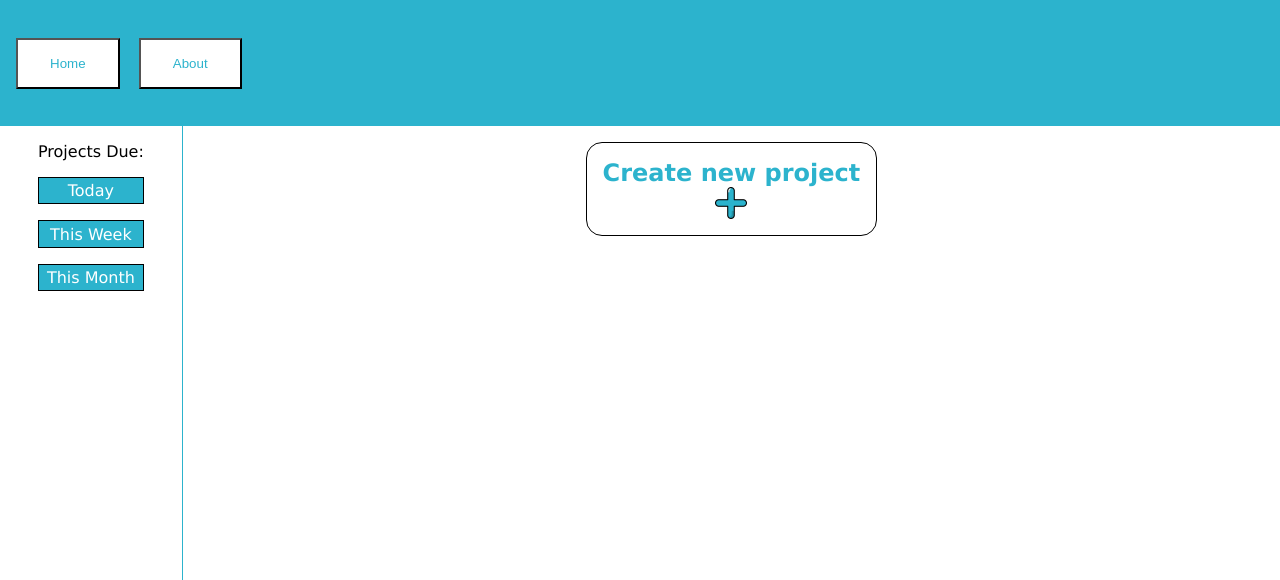
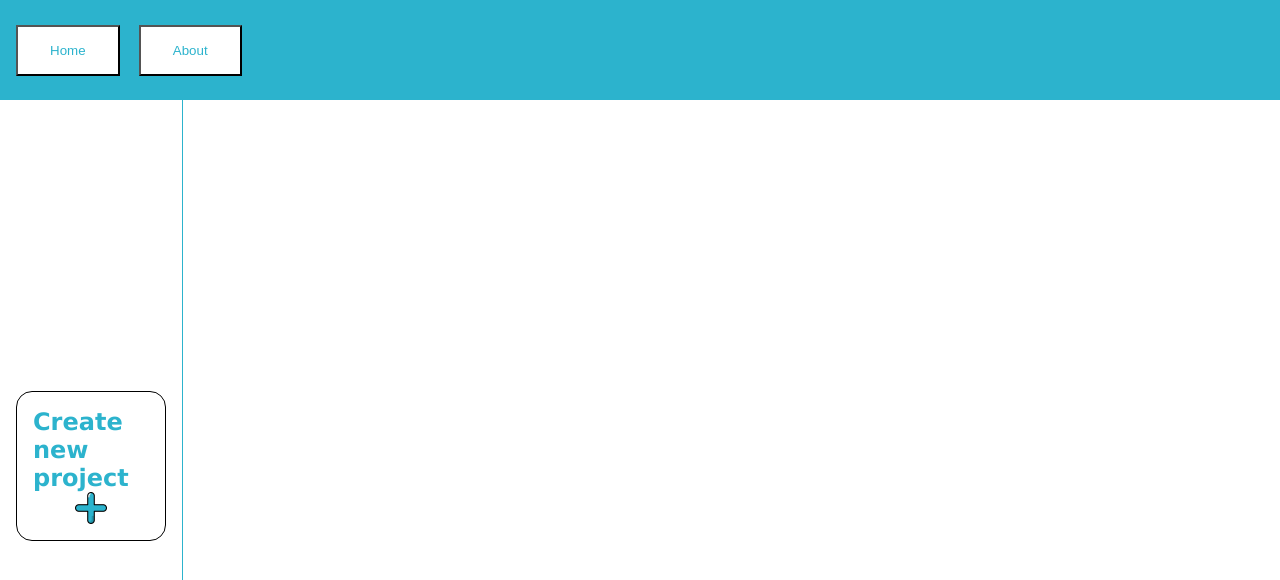
Before and after one commit to m-queszel/todo-list, a website built with webpack: page src/template.html in a window 1280 px wide. Shown: the top 580 px of the page. Built offline with nearby package versions, Linux system fonts and the light colour scheme.

Commit message:
reformatted sidebar to have create project/task button. Also added functionality to Home and About header buttons.

```diff
--- a/src/buttonHandler.js
+++ b/src/buttonHandler.js
@@ -10,11 +10,30 @@ export default function buttonHandler() {
   const projectNameInput = document.querySelector("#project-name-input");
   const errorMsg = document.createElement("p");
   const projectEndDate = document.querySelector("#project-end-date");
+  const aboutPage = document.querySelector(".about");
+  const homePage = document.querySelector(".home");
+  const mainContainer = document.querySelector("#content");
+  const sidebar = document.querySelector(".sidebar");
+  const defaultCard = document.querySelector("#default-card");
 
   closeButton.addEventListener("click", () => {
     projectNameInput.value = "";
     dialog.close();
   })
+
+  aboutPage.addEventListener("click", () => {
+    mainContainer.innerHTML = "";
+    sidebar.innerHTML = "";
+  })
+
+  homePage.addEventListener("click", () => {
+    mainContainer.innerHTML = "";
+    initializeHomepage();
+    sidebar.appendChild(defaultCard);
+
+  })
+
+
 
   submitButton.addEventListener("click", (event) => {
     event.preventDefault();
@@ -34,16 +53,14 @@ export default function buttonHandler() {
     const noName = projectName.trim() === "";
 
     if (duplication || noName) {
-
+      if (errorMsg.parentNode) {
+        errorMsg.parentNode.removeChild(errorMsg);
+      }
       errorMsg.style.color = "red";
-      errorMsg.style.fontSize = "12";
-
-      if (duplication) {
-        errorMsg.textContent = "Cannot create duplicate projects";
-      }
-      else {
-        errorMsg.textContent = "Please input at least 1 character";
-      }
+      errorMsg.style.fontSize = "12px";
+      errorMsg.textContent = duplication
+        ? "Cannot create duplicate projects"
+        : "Please input at least 1 character";
       dialog.appendChild(errorMsg);
       projectNameInput.value = "";
       initializeHomepage();
@@ -85,4 +102,6 @@ export default function buttonHandler() {
       initializeHomepage();
     }
   });
+
+
 }
--- a/src/homePage.js
+++ b/src/homePage.js
@@ -1,4 +1,3 @@
-
 export default function initializeHomepage() {
 
 
@@ -9,21 +8,6 @@ export default function initializeHomepage() {
 
 
   const sidebar = document.querySelector("#sidebar");
-  sidebar.innerHTML = "";
-  const sidebarOptions = document.createElement("ul");
-  sidebarOptions.setAttribute("class", "sidebarOptions");
-  const sidebarToday = document.createElement("li");
-  sidebarToday.textContent = "Today";
-  const sidebarWeek = document.createElement("li");
-  sidebarWeek.textContent = "This Week"
-  const sidebarMonth = document.createElement("li");
-  sidebarMonth.textContent = "This Month";
-  sidebarOptions.textContent = "Projects Due:";
-  sidebarOptions.appendChild(sidebarToday);
-  sidebarOptions.appendChild(sidebarWeek);
-  sidebarOptions.appendChild(sidebarMonth);
-  sidebar.appendChild(sidebarOptions);
-
 
   const projectContainer = document.createElement("div");
 
@@ -56,7 +40,10 @@ export default function initializeHomepage() {
     card.appendChild(removeProject);
     projectContainer.appendChild(card);
   })
-
+  const defaultCard = document.querySelector("#default-card");
+  if (defaultCard) {
+    sidebar.appendChild(defaultCard);
+  }
   mainContainer.appendChild(projectContainer);
 
 }
--- a/src/styles.css
+++ b/src/styles.css
@@ -9,6 +9,7 @@ body {
   display: grid;
   grid-template-columns: 1fr 6fr;
   grid-template-rows: 1fr 1fr 6fr;
+  height: 100vh;
 }
 
 :root {
@@ -33,25 +34,7 @@ body {
   border-right: 1px solid var(--primary-text-color);
   grid-column: 1 / 2;
   grid-row: 2 / 4;
-}
-
-.sidebarOptions {
-  list-style-type: none;
-  display: grid;
-  gap: 1rem;
-}
-
-.sidebarOptions li {
-  border: 1px solid black;
-  background-color: var(--primary-text-color);
-  color: white;
-  text-align: center;
-  padding: 0.2rem;
-  cursor: pointer;
-}
-
-.sidebarOptions li:hover {
-  box-shadow: black 0.05rem 0.05rem;
+  height: 100%;
 }
 
 .header button {
@@ -79,6 +62,7 @@ body {
 
 .content div {
   display: grid;
+  padding: 1rem;
   margin-left: 0.2rem;
   margin-right: 0.2rem;
   grid-template-columns: repeat(auto-fit, minmax(250px, 1fr));
```
Also changed, not shown: src/aboutPage.js (added).
